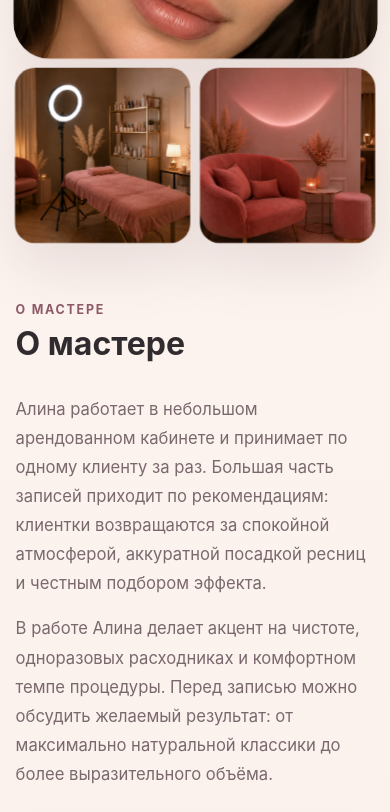
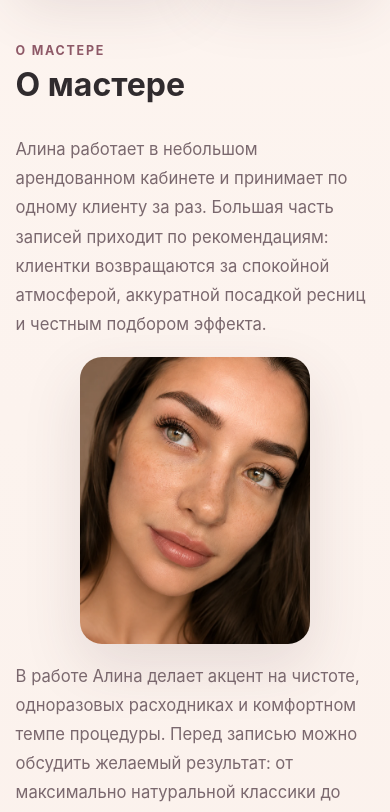
Before and after one commit to akaAlexey/shurina-lash-studio, a Vue app: page / in a window 390 px wide. Shown: the part 1596-2408 px from the top of the page. Built offline with nearby package versions, Linux system fonts and the light colour scheme.

Commit message:
Adjust mobile about imagery

```diff
--- a/src/components/sections/AboutSection.vue
+++ b/src/components/sections/AboutSection.vue
@@ -29,6 +29,9 @@ const cards = [
             возвращаются за спокойной атмосферой, аккуратной посадкой ресниц и честным
             подбором эффекта.
           </p>
+          <figure class="about-section__inline-portrait">
+            <img :src="alinaCloseup" alt="Алина за работой" />
+          </figure>
           <p>
             В работе Алина делает акцент на чистоте, одноразовых расходниках и комфортном
             темпе процедуры. Перед записью можно обсудить желаемый результат: от
@@ -119,6 +122,16 @@ const cards = [
   line-height: 1.75;
 }
 
+.about-section__inline-portrait {
+  display: none;
+}
+
+.about-section__inline-portrait img {
+  width: 100%;
+  height: 100%;
+  object-fit: cover;
+}
+
 .about-section__cards {
   display: grid;
   grid-template-columns: repeat(3, 1fr);
@@ -171,8 +184,7 @@ const cards = [
   }
 
   .about-section__main-image {
-    grid-column: 1 / -1;
-    aspect-ratio: 16 / 11;
+    display: none;
   }
 
   .about-section__small-image {
@@ -180,6 +192,17 @@ const cards = [
     border-radius: 20px;
   }
 
+  .about-section__inline-portrait {
+    display: block;
+    overflow: hidden;
+    width: min(68%, 230px);
+    aspect-ratio: 4 / 5;
+    justify-self: center;
+    border-radius: 22px;
+    box-shadow: var(--shadow-soft);
+    margin: 0.1rem 0;
+  }
+
   .about-section__cards {
     grid-template-columns: 1fr;
   }
```
